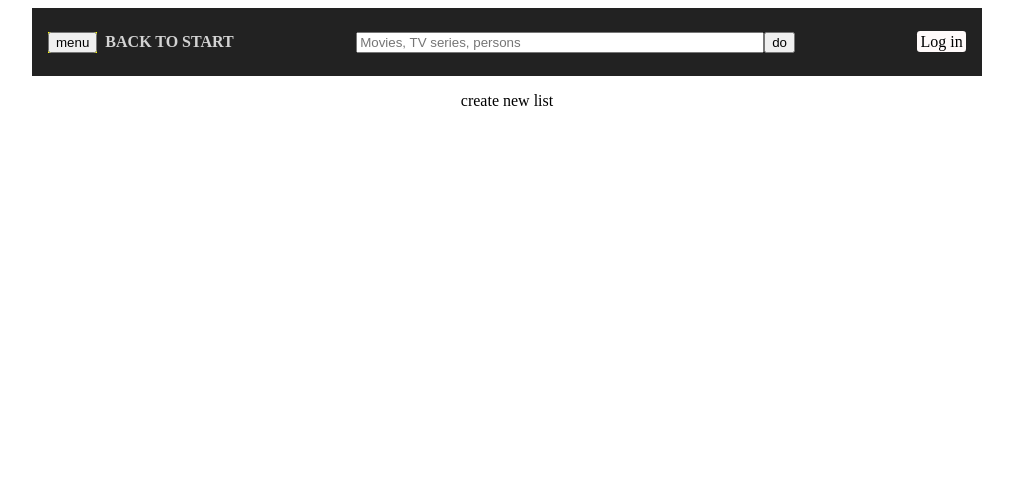
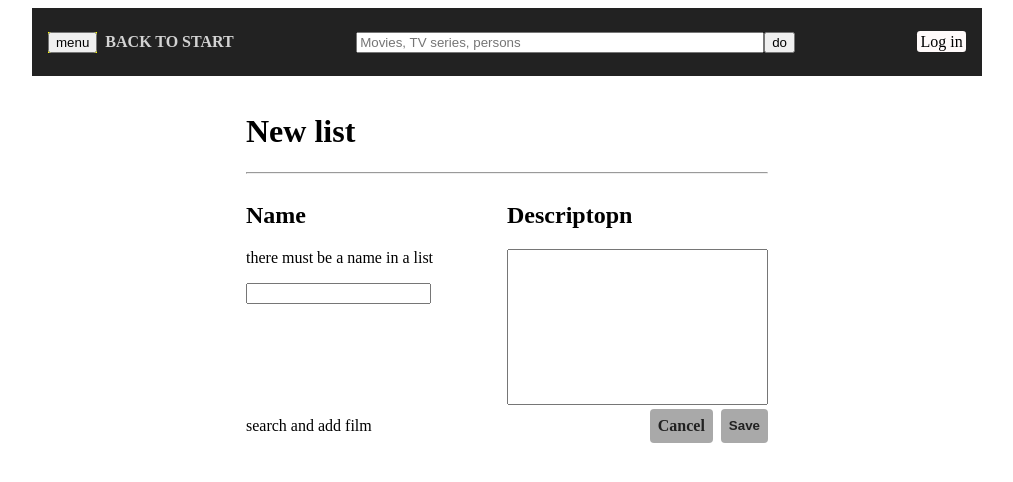
Before and after one commit to kirillmihalych/letterboxd-copy-sample, a Vue app: page /lists/new in a window 1280 px wide. Shown: the top 482 px of the page, without its empty margins (133-1146 px from the left). Built offline with nearby package versions, Linux system fonts and the light colour scheme; no server answers.

Commit message:
[37] can create new list

```diff
--- a/src/api/lists.ts
+++ b/src/api/lists.ts
@@ -1,8 +1,8 @@
 import type { INewList } from '@/interfaces/lists-types'
 import { API_KEY } from '@/keys'
-import { getSessionFromLocalStorage } from '@/local-storage/getSession'
+// import { getSessionFromLocalStorage } from '@/local-storage/getSession'
 
-const session_id = getSessionFromLocalStorage()
+// const session_id = getSessionFromLocalStorage()
 
 export const postNewList = async (newList: INewList, session_id: number) => {
   const postNewListOptions = {
--- a/src/components/user-lists/NewList.vue
+++ b/src/components/user-lists/NewList.vue
@@ -1,7 +1,125 @@
 <template>
-  <div>create new list</div>
+  <div class="list-handler-container">
+    <h1>New list</h1>
+    <hr />
+    <form>
+      <section class="create-list-section">
+        <div>
+          <h2>Name</h2>
+          <p v-show="!isNameExist">there must be a name in a list</p>
+          <input type="text" id="name" v-model="newList.name" />
+        </div>
+        <div>
+          <h2>Descriptopn</h2>
+          <textarea
+            id="description"
+            cols="30"
+            rows="10"
+            class="description-text-area"
+            v-model="newList.description"
+          />
+        </div>
+      </section>
+      <section class="search-and-btns-container">
+        <div>search and add film</div>
+        <div class="link-btn-container">
+          <RouterLink
+            to="/lists"
+            @click="() => console.log('list changes canceled')"
+            class="link-btn"
+            >cancel</RouterLink
+          >
+          <RouterLink
+            to="/lists"
+            @click="saveNewList(newList)"
+            class="link-btn"
+            v-show="isNameExist"
+            >save</RouterLink
+          >
+          <button v-show="!isNameExist" class="link-btn-imposter">save</button>
+        </div>
+      </section>
+    </form>
+  </div>
 </template>
 
-<script setup lang="ts"></script>
+<script setup lang="ts">
+import { postNewList } from '@/api/lists'
+import type { INewList } from '@/interfaces/lists-types'
+import { getSessionFromLocalStorage } from '@/local-storage/getSession'
+import { computed, ref } from 'vue'
+import { RouterLink } from 'vue-router'
 
-<style scoped></style>
+const session_id: number = getSessionFromLocalStorage()
+
+const defaultNewList: INewList = {
+  name: '',
+  description: '',
+  language: 'en',
+}
+const newList = ref<INewList>(defaultNewList)
+
+const isNameExist = computed(() => {
+  return newList.value.name.length > 0
+})
+
+const saveNewList = async (list: INewList) => {
+  try {
+    if (newList.value.name.length > 0) {
+      await postNewList(list, session_id)
+    }
+  } catch (err: unknown) {
+    if (err instanceof Error) {
+      console.log(err.message.toString())
+    }
+  }
+}
+</script>
+
+<style scoped>
+.description-text-area {
+  resize: none;
+}
+
+.create-list-section {
+  display: grid;
+  grid-template-columns: repeat(2, 1fr);
+}
+
+.search-and-btns-container {
+  display: flex;
+  justify-content: space-between;
+  align-items: center;
+  box-sizing: border-box;
+}
+
+.link-btn-container {
+  display: flex;
+  gap: 0.5rem;
+}
+
+.link-btn {
+  text-decoration: none;
+  color: #222;
+  font-weight: bold;
+  background: darkgrey;
+  padding: 0.5rem;
+  text-transform: capitalize;
+  border-radius: 0.25rem;
+}
+
+.link-btn-imposter {
+  text-decoration: none;
+  color: #222;
+  border: none;
+  font-weight: bold;
+  background: darkgrey;
+  padding: 0.5rem;
+  text-transform: capitalize;
+  border-radius: 0.25rem;
+}
+
+.link-btn:hover {
+  background: lightgrey;
+}
+</style>
--- a/src/interfaces/lists-types.ts
+++ b/src/interfaces/lists-types.ts
@@ -2,4 +2,5 @@ export interface INewList {
   name: string
   description: string
   language: string
+  public?: boolean
 }
```
